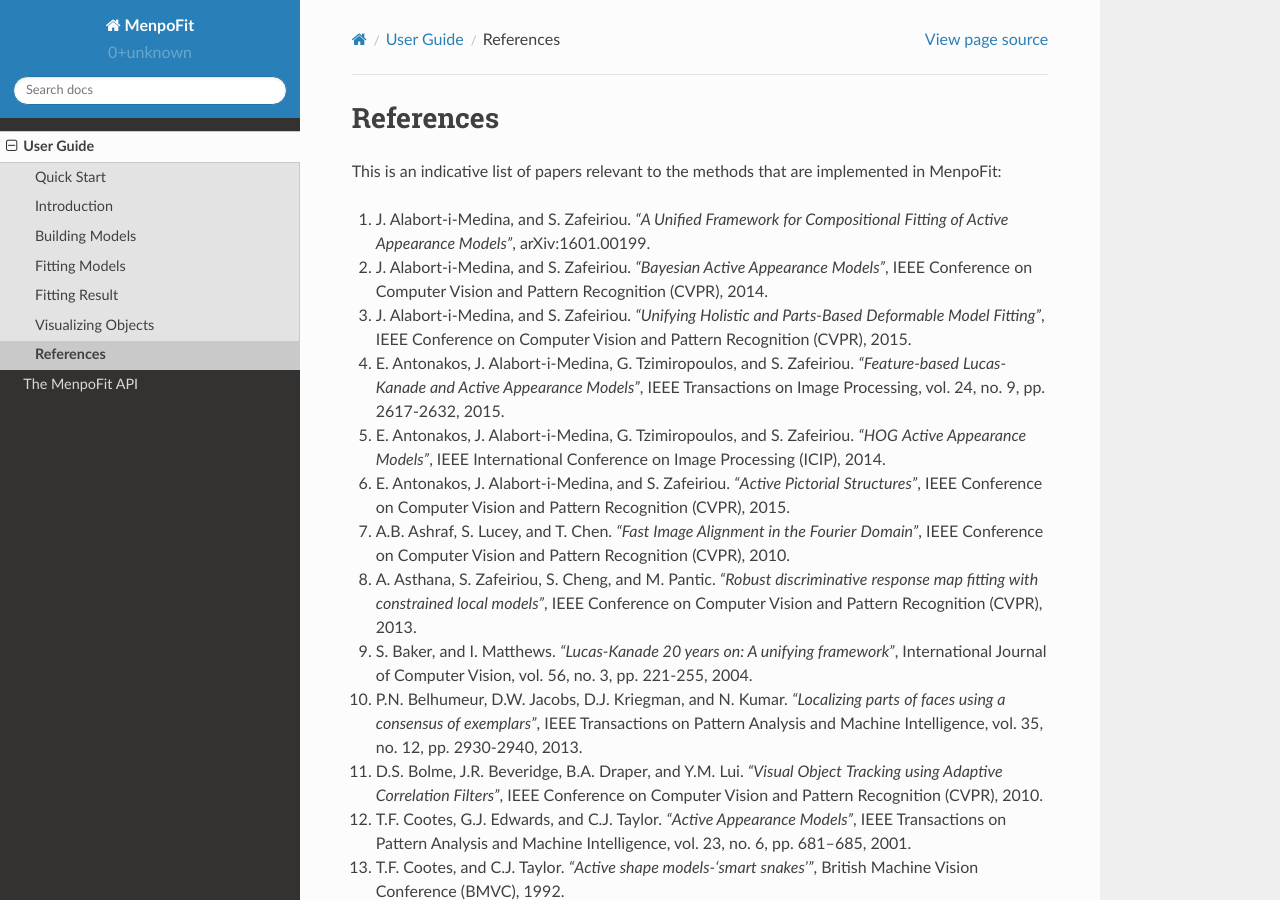
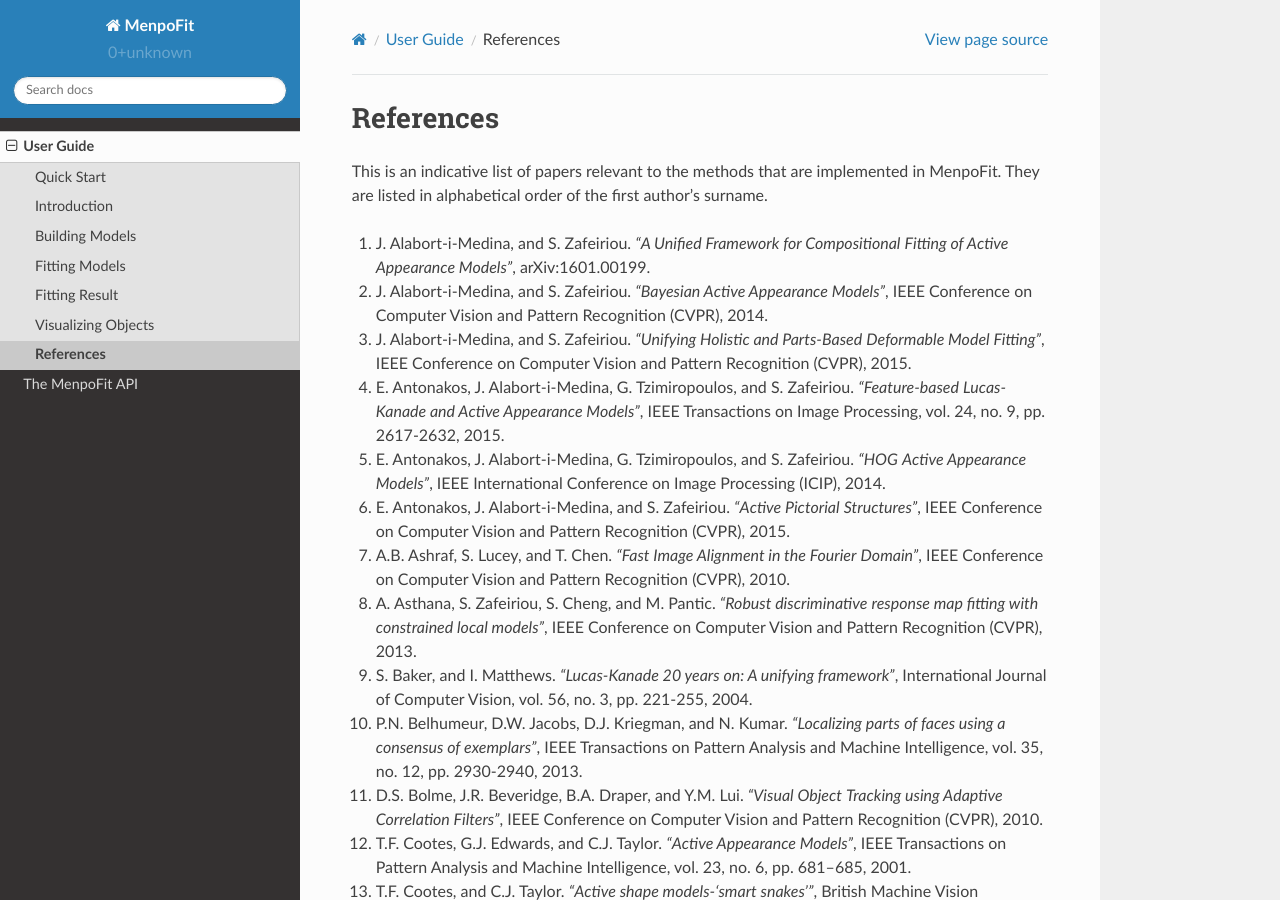
Before and after one commit to menpo/menpofit, a Sphinx documentation site: the page built from docs/source/userguide/references.rst, in a window 1280 px wide and 900 px high. Built offline with Sphinx 7.4.7 and the Read the Docs theme 2.0.0, drawn with Linux system fonts in a browser that asks for light colours.

Commit message:
minor userguide change

```diff
--- a/docs/source/userguide/references.rst
+++ b/docs/source/userguide/references.rst
@@ -3,7 +3,8 @@
 References
 ==========
 This is an indicative list of papers relevant to the methods that are
-implemented in MenpoFit:
+implemented in MenpoFit. They are listed in alphabetical order of the first
+author's surname.
 
 #. J. Alabort-i-Medina, and S. Zafeiriou. `"A Unified Framework for Compositional`
    `Fitting of Active Appearance Models"`, arXiv:1601.00199.
```
